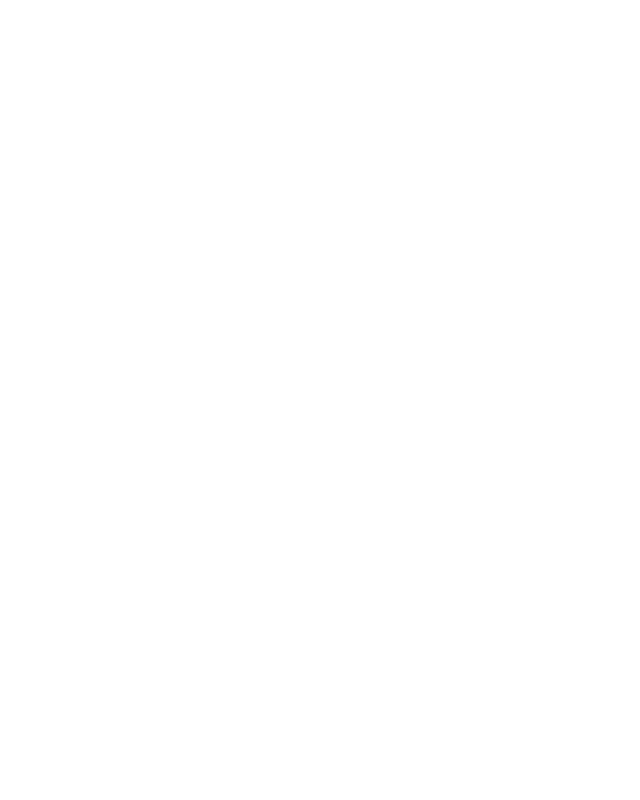
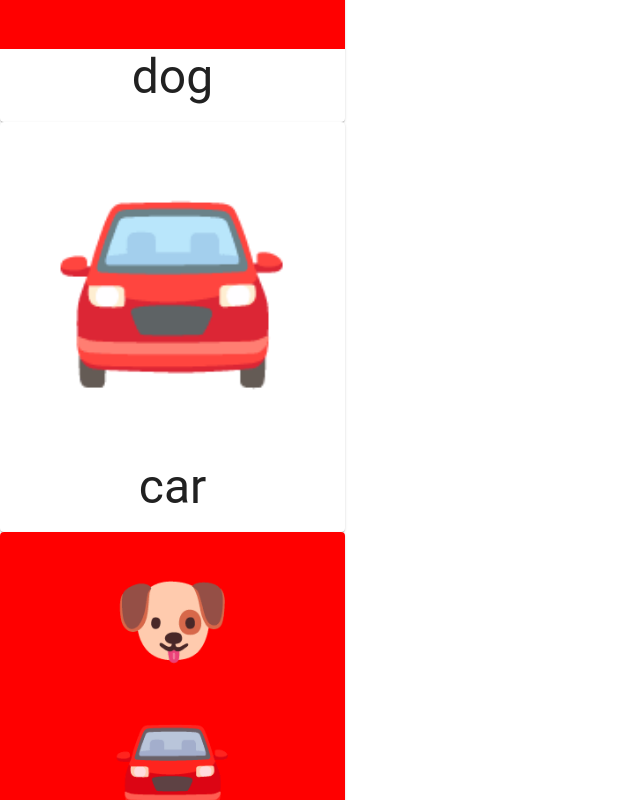
Before and after one commit to jrdavenport/carbon-calc-app, a React (Create React App) app: page / in a window 1280 px wide. Shown: the part 700-1500 px from the top of the page, without its empty margins (0-640 px from the left). Before the commit the page ends 800 px from the top, so only its background shows below. Built offline with nearby package versions, Linux system fonts and the light colour scheme.

Commit message:
implement SelectionButton

```diff
--- a/src/App.tsx
+++ b/src/App.tsx
@@ -1,13 +1,10 @@
 import React from 'react';
 import './App.css';
 import Admin from './pages/admin'
+import {BrowserRouter as Router, Route, Switch,} from "react-router-dom";
 
-import {
-  BrowserRouter as Router,
-  Switch,
-  Route,
-} from "react-router-dom";
 import Home from './pages/home';
+import SelectionButton from "./Components/SelectionButton";
 
 function App() {
     return (
@@ -15,13 +12,20 @@
             <Router>
                 <Switch>
                     <Route path="/admin">
-            <Admin />
+                        <Admin/>
                     </Route>
                     <Route path="/">
-            <Home />
+                        <Home/>
                     </Route>
                 </Switch>
             </Router>
+
+            <SelectionButton text={{zone: "red"}} color="red" onClick={() => console.log("beans")}/>
+            <SelectionButton text={{zone: "dog"}} color="red" animal="🐶" onClick={() => console.log("beans")}/>
+            <SelectionButton text={{transport: "car"}} transport="🚘" onClick={() => console.log("beans")}/>
+            <SelectionButton text={{zone: "red dog", transport: "car"}} color="red" animal="🐶" transport="🚘"
+                             onClick={() => console.log("beans")}/>
+
         </div>
     );
 }
--- /dev/null
+++ b/src/Components/SelectionButton.tsx
@@ -0,0 +1,69 @@
+import React, {FC} from 'react';
+import CardActionArea from "@material-ui/core/CardActionArea";
+import CardContent from "@material-ui/core/CardContent";
+import Typography from "@material-ui/core/Typography";
+import Card from "@material-ui/core/Card";
+import {makeStyles} from '@material-ui/core/styles';
+
+
+const useStyles = makeStyles({
+    root: {
+        minHeight: 345,
+        maxWidth: 345
+    },
+    bigEmoji: {
+        fontSize: 192
+    },
+    smallEmoji: {
+        fontSize: 96
+    }
+});
+
+type SelectionButtonText = {
+    zone?: string
+    transport?: string
+}
+
+type SelectionButtonProps = {
+    color?: string
+    animal?: string
+    transport?: string
+    text: SelectionButtonText
+    onClick : () => void
+}
+
+const SelectionButton: FC<SelectionButtonProps> = (props) => {
+
+    const classes = useStyles();
+
+    let emoji = () => {
+        if (props.animal && props.transport) {
+            return <>
+                <Typography component="div" className={classes.smallEmoji}>
+                    {props.animal}
+                </Typography>
+                <Typography component="div" className={classes.smallEmoji}>
+                    {props.transport}
+                </Typography></>
+        } else {
+            return <Typography component="div" className={classes.bigEmoji}>
+                {props.animal || props.transport || '\u00A0'}
+            </Typography>
+        }
+    }
+    return <Card className={classes.root}>
+        <CardActionArea className={classes.root} onClick={() => props.onClick()}>
+            <CardContent style={{backgroundColor: props.color}}>
+                {emoji()}
+            </CardContent>
+            <Typography variant="h3" gutterBottom component="h3">
+                {props.text.zone}
+            </Typography>
+            <Typography variant="h3" gutterBottom component="h3">
+                {props.text.transport}
+            </Typography>
+        </CardActionArea>
+    </Card>
+}
+
+export default SelectionButton
```
Lines whose indentation alone changed are shown as unchanged.
